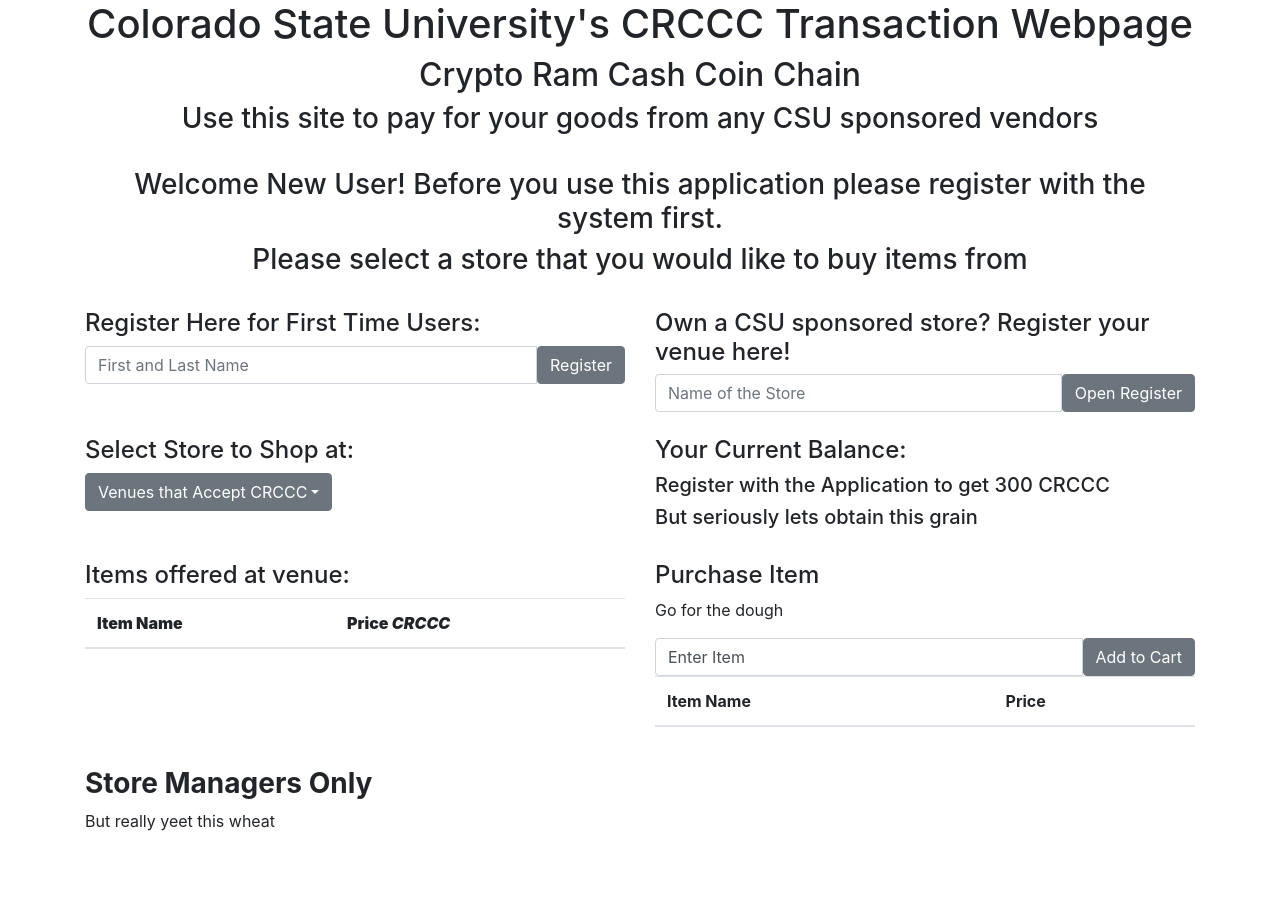
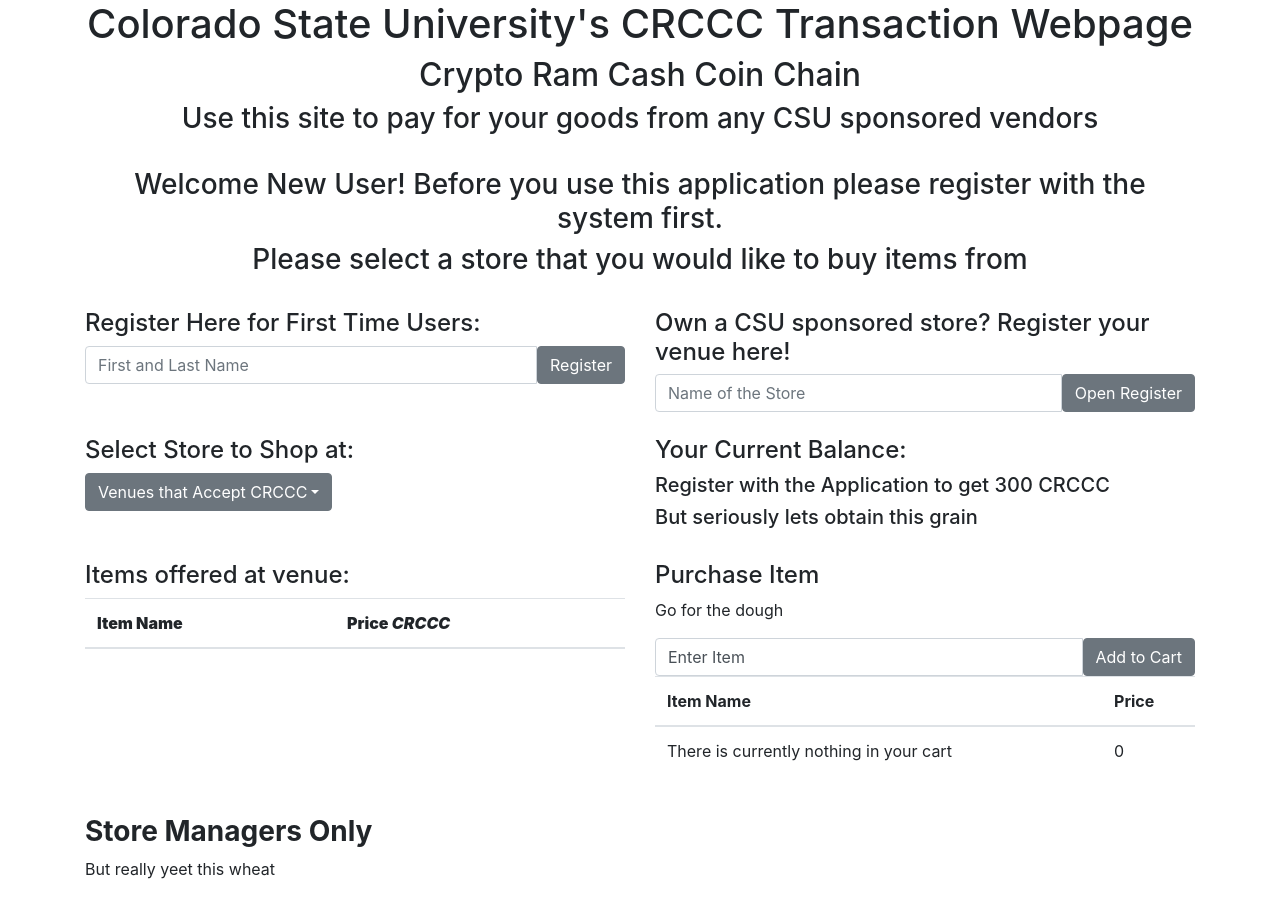
Before and after one commit to 0kayla0/TermProject, a React (Create React App) app in the folder crccc-token/: page / in a window 1280 px wide. Before the commit the page ends 849 px from the top, so only its background shows below. Built offline with nearby package versions, Linux system fonts and the light colour scheme.

Commit message:
Able to see the cart and what items are in it along with price

```diff
--- a/crccc-token/src/Components/PurchaseItem.js
+++ b/crccc-token/src/Components/PurchaseItem.js
@@ -15,10 +15,24 @@
         let temp_curItem = this.state.currentItem;
         temp_cart.push(temp_curItem);
         temp_curItem = "Enter Item";
-        this.setState({cart : [...temp_cart]});
+
+        console.log("Adding " + temp_curItem + " to the cart");
+        console.log(temp_cart);
+
+        this.setState({cart : temp_cart});
         this.setState({currentItem : temp_curItem});
+        console.log("yee")
     }
 
+    itemPrice(itemName){
+        let price = 0;
+        let tempInventory = [...this.props.inventory];
+        let results = tempInventory.filter(item => (itemName === item.name));
+        if(results.length !== 0){
+            price = results[0].price;
+        }
+        return price;
+    }
 
     updateCurItem(event){
         this.setState({currentItem : event.target.value});
@@ -28,17 +42,35 @@
     render(){
 
         let total_price = 0;
+        let transaction;
 
-        let transaction = this.state.cart.map((item) => (
-            <tr>
-                <td>{item.name}</td>
-                <td>{item.price}</td>
-            </tr>
-        ));
+        //FIXME <td>{item.price}</td>
+        if(this.state.cart.length !== 0){
+            transaction = this.state.cart.map((item) => (
+                <tr>
+                    <td>{item}</td>
+                    <td>{this.itemPrice(item)}</td>
+                </tr>
+            ));
+        }else{
+            transaction =(
+                <tr>
+                    <td>There is currently nothing in your cart</td>
+                    <td>0</td>
+                </tr>
+            );
+        }
 
-        for(let i = 0; i < this.props.inventory.length; i++){
-            console.log("whoa")
-        }
+        // for(let i = 0; i < this.state.cart.length; i++){
+        //     total_price += this.itemPrice(this.state.cart[i]);
+        // }
+        //
+        // let total_row= (
+        //     <tr>
+        //         <td>ORDER TOTAL</td>
+        //         <td>{total_price}</td>
+        //     </tr>
+        // );
 
         return (
             <div>
@@ -55,7 +87,7 @@
                         </tr>
                     </thead>
                     <tbody>
-
+                        {transaction}
                     </tbody>
                 </Table>
             </div>
```
